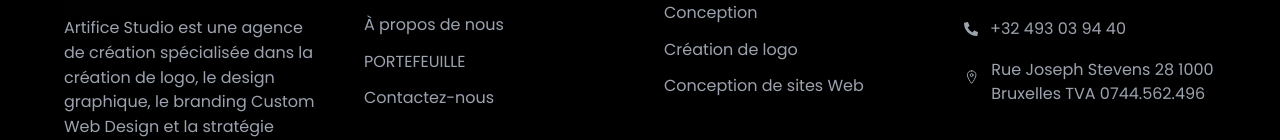
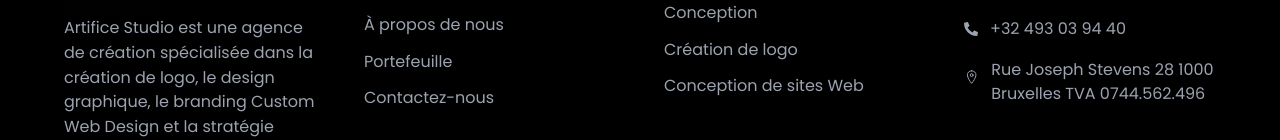
Before and after one commit to artificeatelier/Artifice, a React (Create React App) app: page / in a window 1280 px wide. Shown: the part 4533-4673 px from the top of the page. Built offline with nearby package versions, Linux system fonts and the light colour scheme.

Commit message:
Updated site

```diff
--- a/src/features/Footer/Footer.jsx
+++ b/src/features/Footer/Footer.jsx
@@ -49,7 +49,7 @@
                 to="/Work"
                 className="block text-gray-400 hover:text-white transition duration-300"
               >
-                {t("PORTFOLIO")}
+                {t("Portfolio")}
               </Link>
               <Link
                 to="/contact"
--- a/src/translations/eng.json
+++ b/src/translations/eng.json
@@ -77,6 +77,7 @@
 
   "OUR WORK" : "OUR WORK",
   "PORTFOLIO" : "PORTFOLIO",
+  "Portfolio" : "Portfolio",
 
   "contactUs": "Contact Us",
   "LetTalk": "LET'S TALK",
--- a/src/translations/fr.json
+++ b/src/translations/fr.json
@@ -78,6 +78,7 @@
 
   "OUR WORK" : "NOTRE TRAVAIL",
   "PORTFOLIO" : "PORTEFEUILLE",
+  "Portfolio" : "Portefeuille",
   "contactUSLine1" : "Que vous ayez une question, besoin d'aide ou souhaitiez discuter d'un projet, nous sommes là pour vous aider. Remplissez le formulaire ci-dessous ou contactez-nous aux coordonnées indiquées.",
   "contactUSLine2" : "Super ! Nous sommes ravis de vous rencontrer et avons hâte de créer quelque chose d'unique ensemble. N'hésitez pas à nous contacter pour toute question.",
   "We’re Just a Message Away!" : " Nous sommes à un message près !",
```
